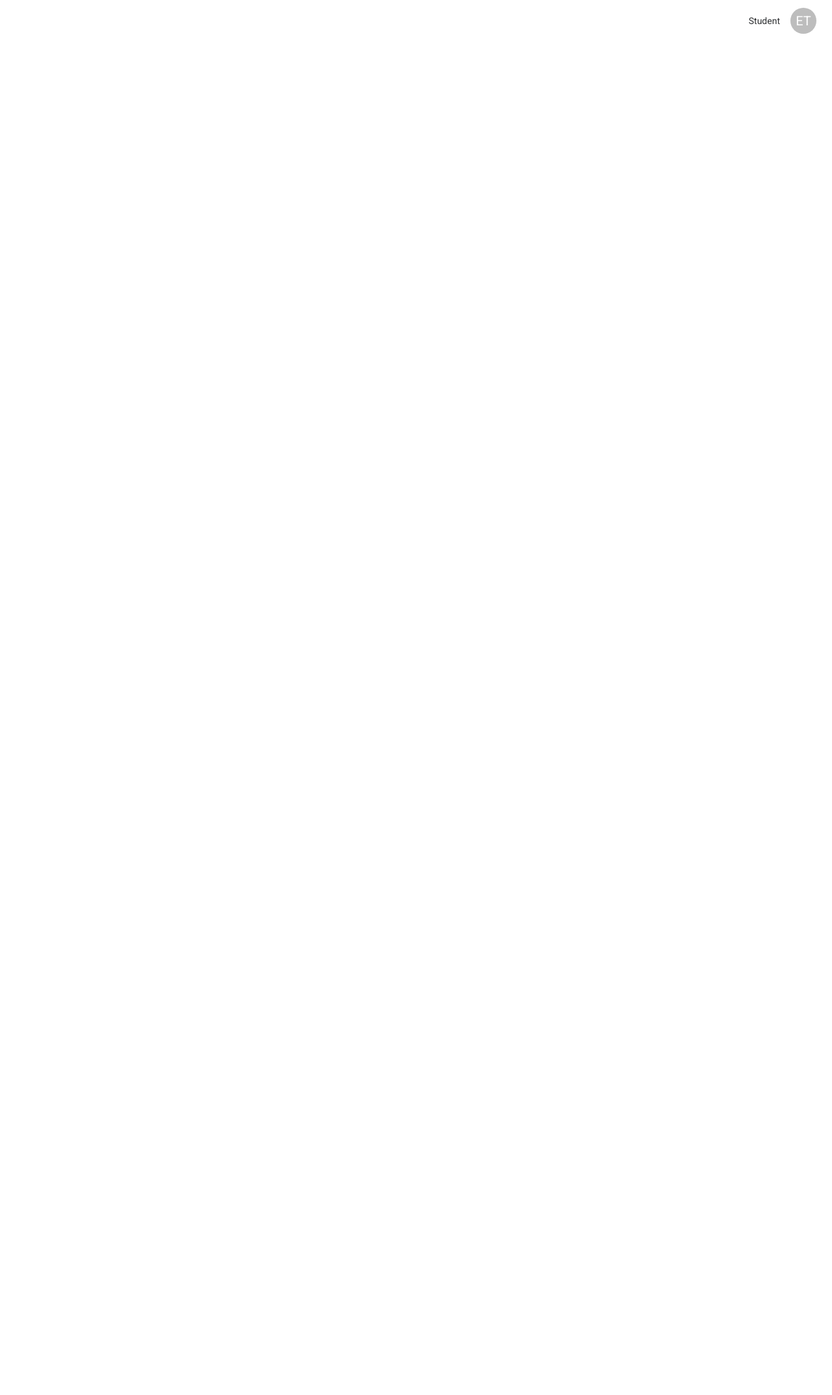
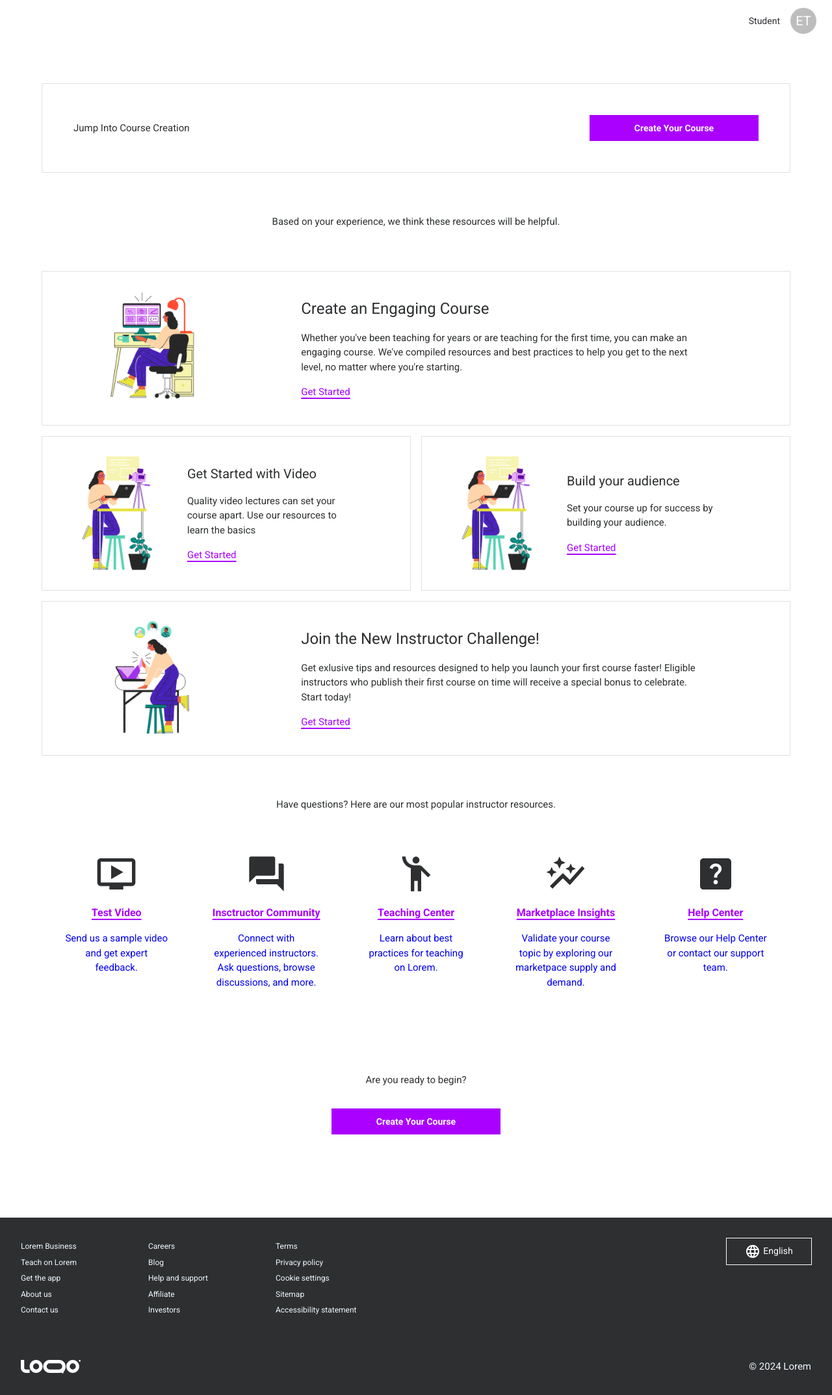
Before and after one commit to tuheli/video-course-platform, a React (Vite) app: page /instructor/courses in a window 1280 px wide. Shown: the whole page at 65% size. Before the commit the page ends 800 px from the top, so only its background shows below. Built offline with nearby package versions, Linux system fonts and the light colour scheme.

Commit message:
Added new sections

```diff
--- a/src/components/instructor/InstructorCoursesPage.tsx
+++ b/src/components/instructor/InstructorCoursesPage.tsx
@@ -1,9 +1,61 @@
+import { Box } from '@mui/material';
 import { InstructorAppBar } from './InstructorAppBar';
+import { JumpIntoCourseCreation } from '../course-creation/JumpIntoCourseCreation';
+import { HelpfulResourcesHeader } from './HelpfulResourcesHeader';
+import { CreateAnEngagingCourse } from '../create-an-engaging-course/CreateAnEngagingCourse';
+import { PopularInstructorResources } from '../popular-instructor-resources/PopularInstructorResources';
+import { AreYouReadyToBegin } from './AreYouReadyToBegin';
+import { Footer } from '../footer/Footer';
 
 export const InstructorCoursesPage = () => {
   return (
     <>
       <InstructorAppBar />
+      <Box
+        sx={{
+          pt: 8,
+          pb: 4,
+        }}
+      >
+        <JumpIntoCourseCreation />
+      </Box>
+      <Box
+        sx={{
+          pt: 4,
+        }}
+      >
+        <HelpfulResourcesHeader />
+      </Box>
+      <Box
+        sx={{
+          pt: 8,
+        }}
+      >
+        <CreateAnEngagingCourse />
+      </Box>
+      <Box
+        sx={{
+          py: 8,
+        }}
+      >
+        <PopularInstructorResources />
+      </Box>
+      <Box
+        sx={{
+          pt: 8,
+          pb: 16,
+        }}
+      >
+        <AreYouReadyToBegin />
+      </Box>
+      <Box
+        sx={{
+          py: 4,
+          bgcolor: 'background.dark',
+        }}
+      >
+        <Footer />
+      </Box>
     </>
   );
 };
```
